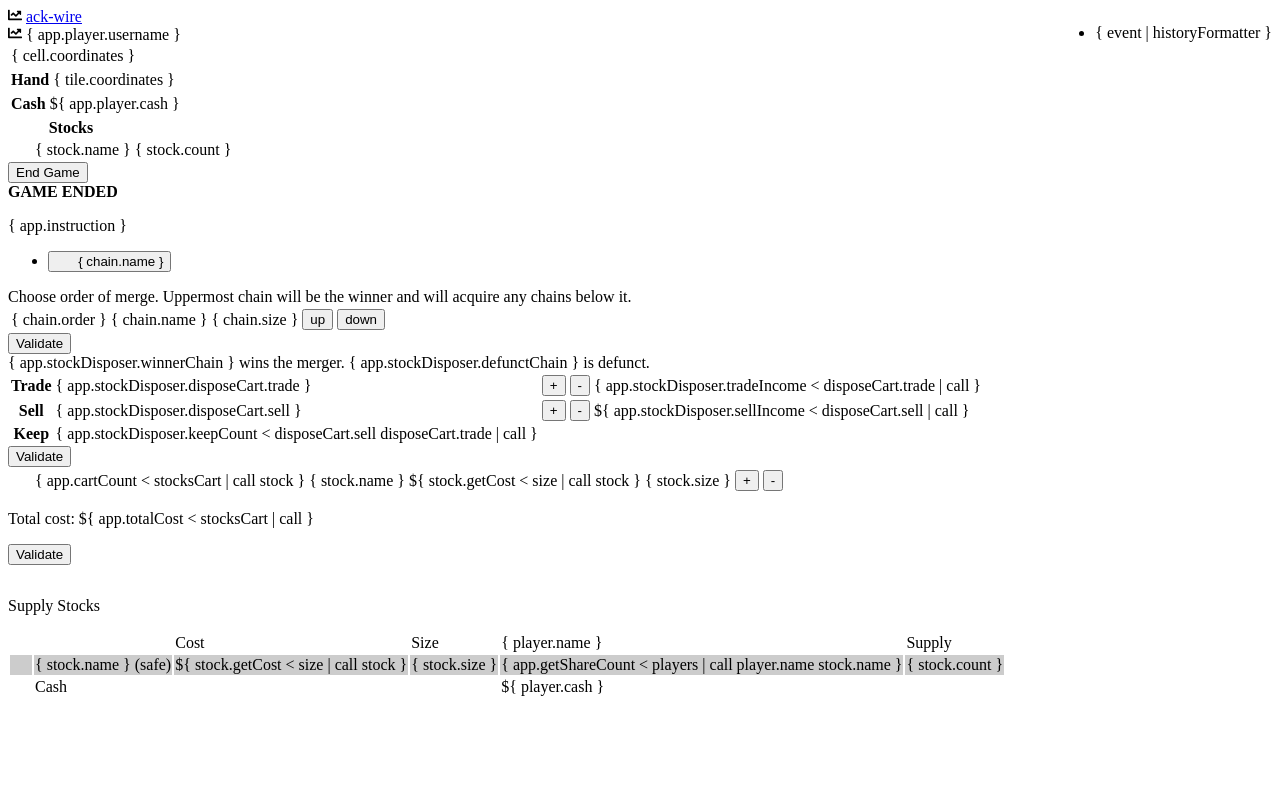
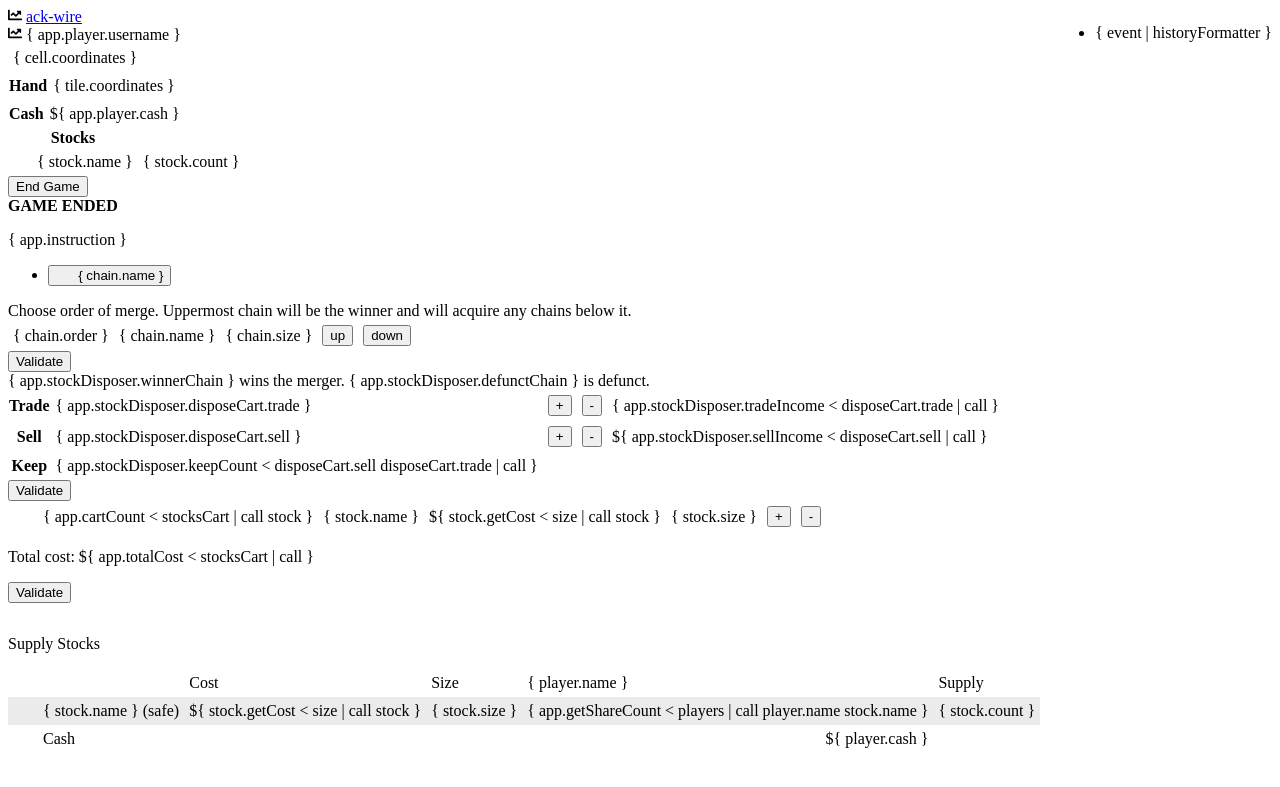
Before and after one commit to nwself/ack-wire, a Django app: template game/templates/games/game.html in a window 1280 px wide. Shown: the top 787 px of the page. Run offline with Django 3.2, Linux system fonts and the light colour scheme; the template is opened without the code that fills it, so the values that code supplies are empty.

Commit message:
Make it pretty

```diff
--- a/game/static/css/game.css
+++ b/game/static/css/game.css
@@ -16,8 +16,28 @@
   color: gray;
 }
 
+.isme {
+  background-color: #ccc6;
+}
+
+table {
+  border-collapse: collapse;
+}
+
+#board td {
+  text-align: center;
+}
+
+#supply-chains table tbody td:nth-child(n+3) {
+  text-align: right;
+}
+
 #supply tbody tr:nth-child(odd) {
-  background-color: #ccc;
+  background-color: #ccc6;
+}
+
+ table td {
+  padding: 5px;
 }
 
 td.island {
--- a/game/static/game.js
+++ b/game/static/game.js
@@ -433,6 +433,7 @@
     this.name = obj.username;
     this.stocks = obj.stocks;
     this.cash = obj.cash;
+    this.isme = app.player.username == this.name;
 }
 
 function Cell(obj) {
--- a/game/templates/games/game.html
+++ b/game/templates/games/game.html
@@ -175,7 +175,7 @@
             <td rv-class-inactive="stock.inactive">{ stock.name } <span rv-show="stock.safe">(safe)</span></td>
             <td>${ stock.getCost < size | call stock }</td>
             <td>{ stock.size }</td>
-            <td rv-each-player="app.players">{ app.getShareCount < players | call player.name stock.name }</td>
+            <td rv-each-player="app.players" rv-class-isme="player.isme">{ app.getShareCount < players | call player.name stock.name }</td>
             <td>{ stock.count }</td>
           </tr>
           <tr>
@@ -183,7 +183,7 @@
             <td>Cash</td>
             <td></td>
             <td></td>
-            <td rv-each-player="app.players">${ player.cash }</td>
+            <td rv-each-player="app.players" rv-class-isme="player.isme">${ player.cash }</td>
             <td></td>
           </tr>
           </tbody>
```
